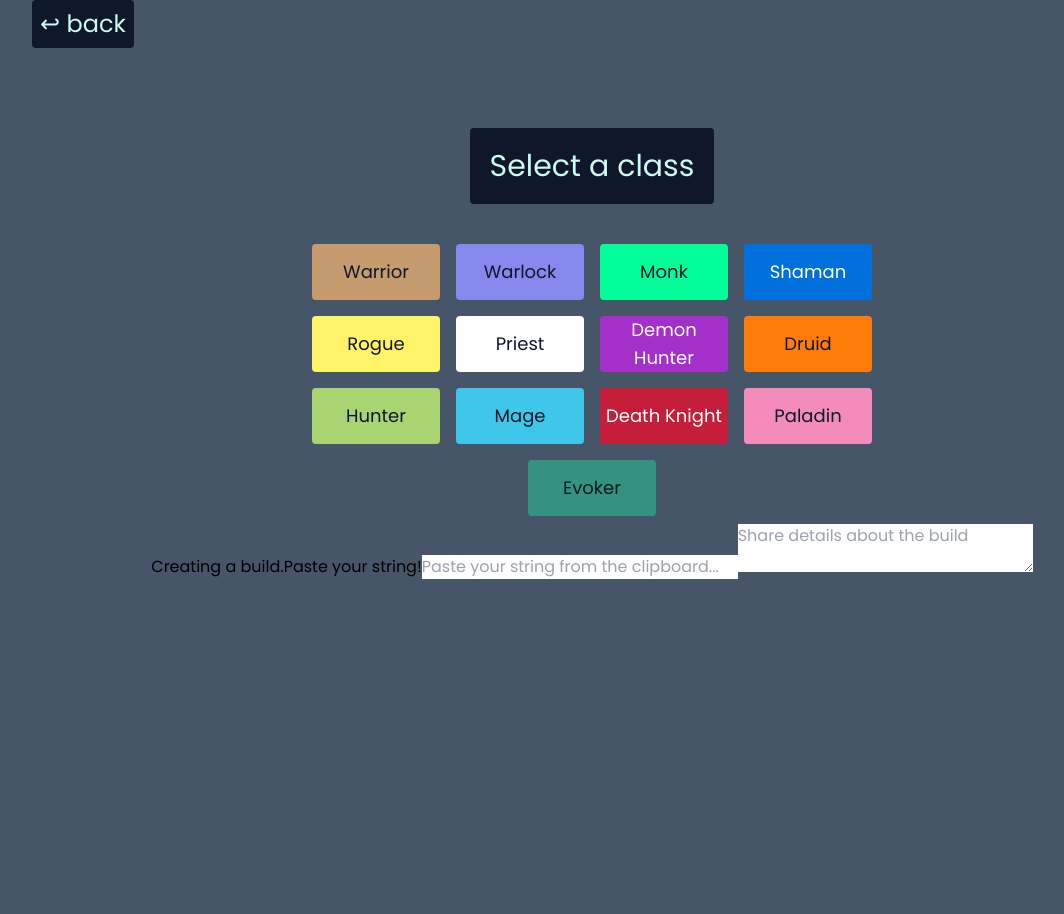
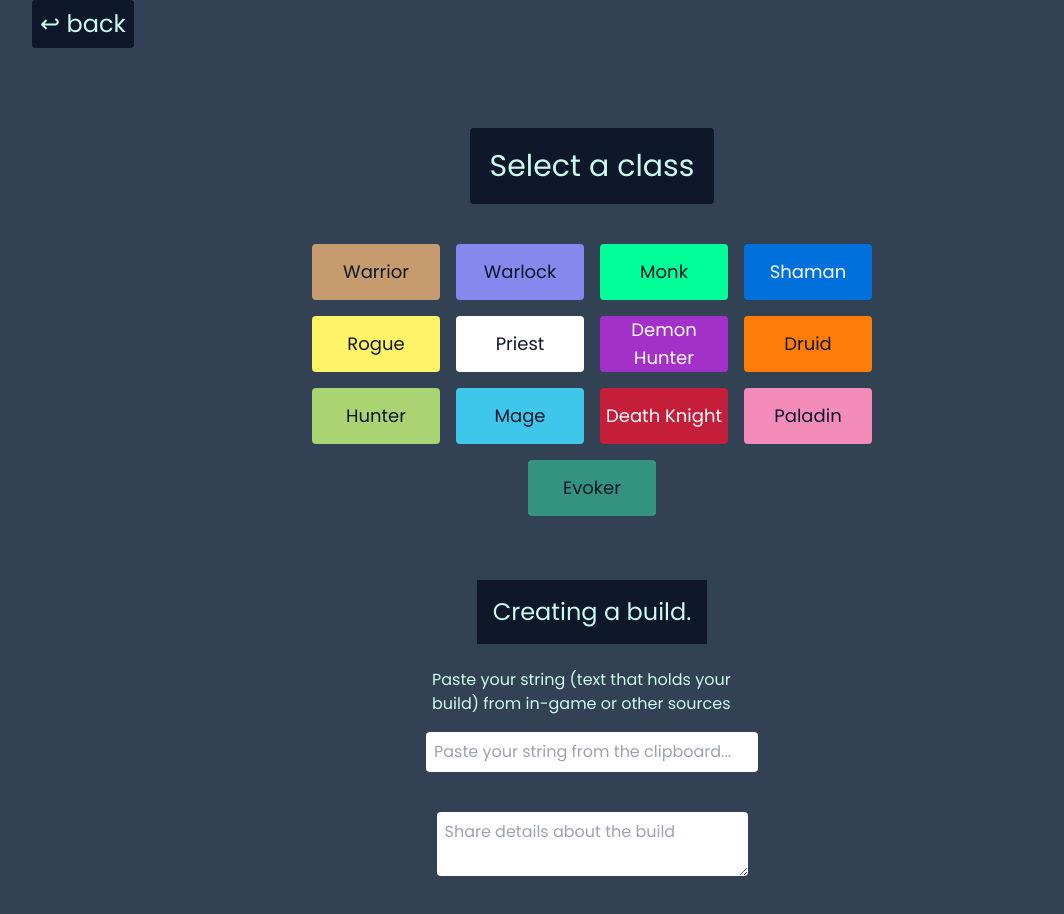
Before and after one commit to jinitsuga/share-talents, a React (Vite) app: page /create-build in a window 1280 px wide. Shown: the top 914 px of the page, without its empty margins (48-1112 px from the left). Before the commit the page ends 800 px from the top, so only its background shows below. Built offline with nearby package versions, Linux system fonts and the light colour scheme.

Commit message:
class form style

```diff
--- a/src/App.css
+++ b/src/App.css
@@ -1,6 +1,6 @@
 body {
   height: 100%;
   margin: 0;
-  background-color: rgb(71 85 105);
+  background-color: #334155;
   font-family: "Poppins", sans-serif;
 }
--- a/src/Components/ChooseClass/ClassForm.tsx
+++ b/src/Components/ChooseClass/ClassForm.tsx
@@ -6,17 +6,26 @@
 
 const ClassForm: FC<Props> = ({ character }) => {
   return (
-    <form>
-      <span>Creating a {character} build.</span>
-      <label htmlFor="string">
-        Paste your string!
+    <form className="flex flex-col items-center justify-center m-10">
+      <h3 className="text-teal-100 bg-slate-900 p-4 text-2xl m-4">
+        Creating a {character} build.
+      </h3>
+      <label
+        className="m-2 flex flex-col items-center justify-center w-80 text-teal-100"
+        htmlFor="string"
+      >
+        Paste your string (text that holds your build) from in-game or other
+        sources
         <input
+          className="m-4 rounded focus:outline-none focus:ring focus:ring-slate-900 p-2 text-base text-slate-900"
           type="text"
           placeholder="Paste your string from the clipboard..."
         ></input>
       </label>
       <label htmlFor="build-details">
         <textarea
+          spellCheck={false}
+          className="m-4 rounded focus:outline-none focus:ring focus:ring-slate-900 p-2 text-base"
           maxLength={300}
           placeholder="Share details about the build"
         ></textarea>
```
